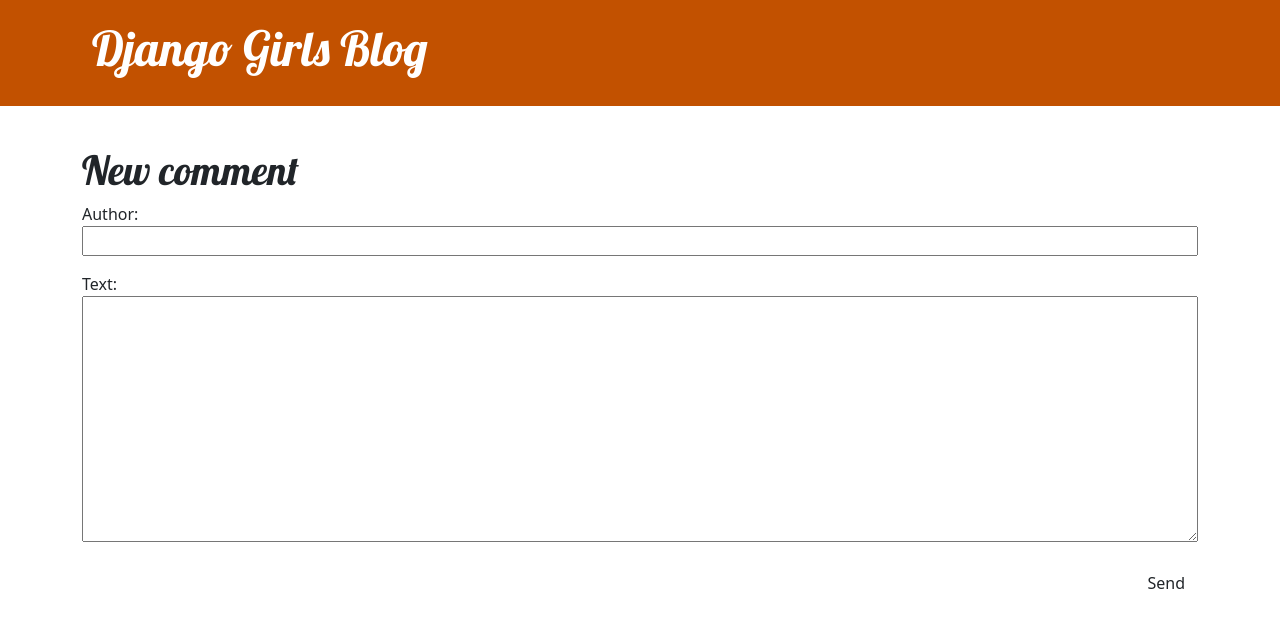
After one commit to PlatypusPond/this-one, a Django app: page /post/1/comment/ in a window 1280 px wide. The commit adds this page. Shown: the top 628 px of the page. Run offline with Django 4.2, Linux system fonts and the light colour scheme; tables that the repository leaves empty hold one stand-in row (values such as "Sample post"); parts of the project's set-up code (start-up, migrations or seed data) failed here and were passed over.

Commit message:
tutorial start hold at sterializers

```diff
--- a/blog/admin.py
+++ b/blog/admin.py
@@ -1,4 +1,5 @@
 from django.contrib import admin
-from .models import Post
+from .models import Post, Comment
 
 admin.site.register(Post)
+admin.site.register(Comment)
--- a/blog/apps.py
+++ b/blog/apps.py
@@ -1,5 +1,9 @@
 from django.apps import AppConfig
 
+INSTALLED_APPS = [
+    ...,
+    'rest_framework',
+]
 
 class BlogConfig(AppConfig):
     default_auto_field = 'django.db.models.BigAutoField'
--- /dev/null
+++ b/blog/forms.py
@@ -0,0 +1,15 @@
+from django import forms
+from .models import Post, Comment
+
+
+class PostForm(forms.ModelForm):
+
+    class Meta:
+        model = Post
+        fields = ('title', 'text')
+
+class CommentForm(forms.ModelForm):
+
+    class Meta:
+        model = Comment
+        fields = ('author', 'text',)
--- a/blog/models.py
+++ b/blog/models.py
@@ -17,3 +17,20 @@
 
     def __str__(self):
         return self.title
+
+def approved_comments(self):
+    return self.comments.filter(approved_cooment=True)
+
+class Comment(models.Model):
+    post = models.ForeignKey('blog.Post', on_delete=models.CASCADE, related_name='comments')
+    author = models.CharField(max_length=200)
+    text = models.TextField()
+    created_date = models.DateTimeField(default=timezone.now)
+    approved_comment = models.BooleanField(default=False)
+
+    def approve(self):
+        self.approved_comment = True
+        self.save()
+
+    def __str__(self):
+        return self.text
--- a/blog/static/css/blog.css
+++ b/blog/static/css/blog.css
@@ -68,3 +68,7 @@
     color: #FFFFFF;
     background-color: #C25100;
 }
+
+.comment {
+    margin: 20px 0px 20px 20px;
+}
--- /dev/null
+++ b/blog/templates/blog/add_comment_to_post.html
@@ -0,0 +1,9 @@
+{% extends 'blog/base.html' %}
+
+{% block content %}
+    <h1>New comment</h1>
+    <form method="POST" class="post-form">{% csrf_token %}
+        {{ form.as_p }}
+        <button type="submit" class="save btn btn-default">Send</button>
+    </form>
+{% endblock %}
--- a/blog/urls.py
+++ b/blog/urls.py
@@ -1,7 +1,25 @@
 from django.urls import path
 from .import views
+from django.urls import include, path
+from rest_framework import routers
 
 urlpatterns = [
     path('',views.post_list,name='post_list'),
     path('post/<int:pk>',views.post_detail,name='post_detail'),
+path('post/<int:pk>/comment/', views.add_comment_to_post, name='add_comment_to_post'),
+path('comment/<int:pk>/approve/', views.comment_approve, name='comment_approve'),
+path('comment/<int:pk>/remove/', views.comment_remove, name='comment_remove'),
 ]
+
+router = routers.DefaultRouter()
+router.register(r'users', views.UserViewSet)
+router.register(r'groups', views.GroupViewSet)
+
+# Wire up our API using automatic URL routing.
+# Additionally, we include login URLs for the browsable API.
+urlpatterns += [
+    path('', include(router.urls)),
+    path('api-auth/', include('rest_framework.urls', namespace='rest_framework'))
+]
+
+urlpatterns += router.urls
--- a/blog/views.py
+++ b/blog/views.py
@@ -2,7 +2,11 @@
 from django.utils import timezone
 from .models import Post
 from django.shortcuts import render, get_object_or_404
-
+from django.contrib.auth.models import Group, User
+from rest_framework import permissions, viewsets
+from .forms import PostForm, CommentForm
+from .serializers import GroupSerializers, UserSerializer
+from .models import Post, Comment
 
 def post_list(request):
     posts = Post.objects.filter(published_date__lte=timezone.now()).order_by('published_date')
@@ -11,3 +15,44 @@
 def post_detail(request,pk):
     post = get_object_or_404(Post, pk=pk)
     return render(request, 'blog/post_detail.html', {'post': post})
+
+def add_comment_to_post(request, pk):
+    post = get_object_or_404(Post, pk=pk)
+    if request.method == "POST":
+        form = CommentForm(request.POST)
+        if form.is_valid():
+            comment = form.save(commit=False)
+            comment.post = post
+            comment.save()
+            return redirect('post_detail', pk=post.pk)
+    else:
+        form = CommentForm()
+    return render(request, 'blog/add_comment_to_post.html', {'form': form})
+
+@login_required
+def comment_approve(request, pk):
+    comment = get_object_or_404(Comment, pk=pk)
+    comment.approve()
+    return redirect('post_detail', pk=comment.post.pk)
+
+@login_required
+def comment_remove(request, pk):
+    comment = get_object_or_404(Comment, pk=pk)
+    comment.delete()
+    return redirect('post_detail', pk=comment.post.pk)
+
+class UserViewSet(viewsets.ModelViewSet):
+    """
+    API endpoint that allows user to be viewed or edited
+    """
+    queryset = User.objects.all().order_by('date_joined')
+    serializer_class = UserSerializer
+    permission_classes = [permissions.IsAuthenticated]
+
+class GroupViewSet(viewsets.ModelViewSet):
+    """
+    API endpoint that allows group to be viewed or edited
+    """
+    queryset = Group.objects.all()
+    serializer_class = GroupSerializers
+    permission_classes = [permissions.IsAuthenticated]
--- a/djangoGirls/settings.py
+++ b/djangoGirls/settings.py
@@ -38,6 +38,7 @@
     'django.contrib.messages',
     'django.contrib.staticfiles',
     'blog',
+    'rest_framework',
 ]
 
 MIDDLEWARE = [
```
Also changed, not shown: blog/serializers.py (+12 -1 lines), blog/templates/blog/post_detail.html (+23 -0 lines), blog/templates/blog/post_list.html (+8 -6 lines), blog/migrations/0002_comment.py (added).
